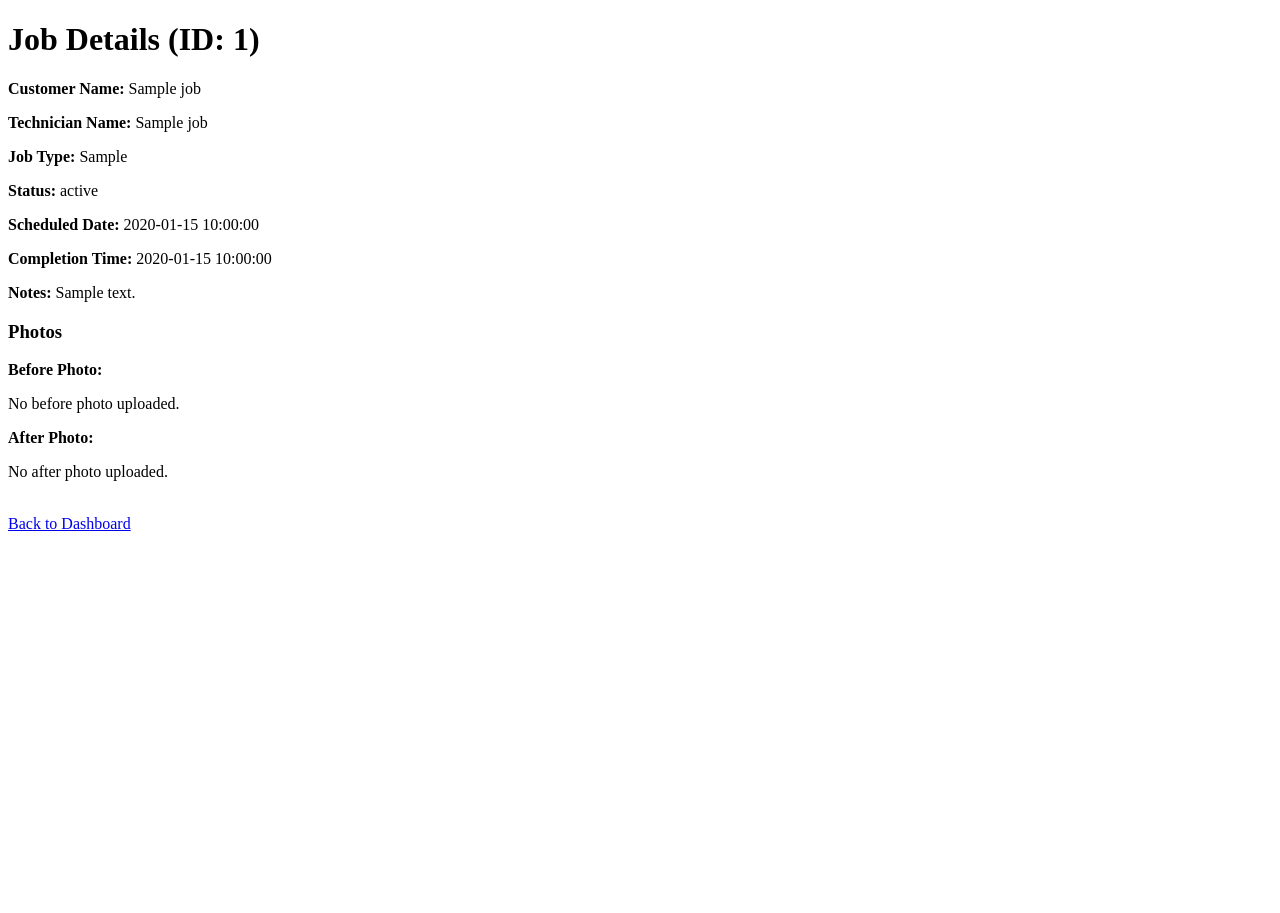
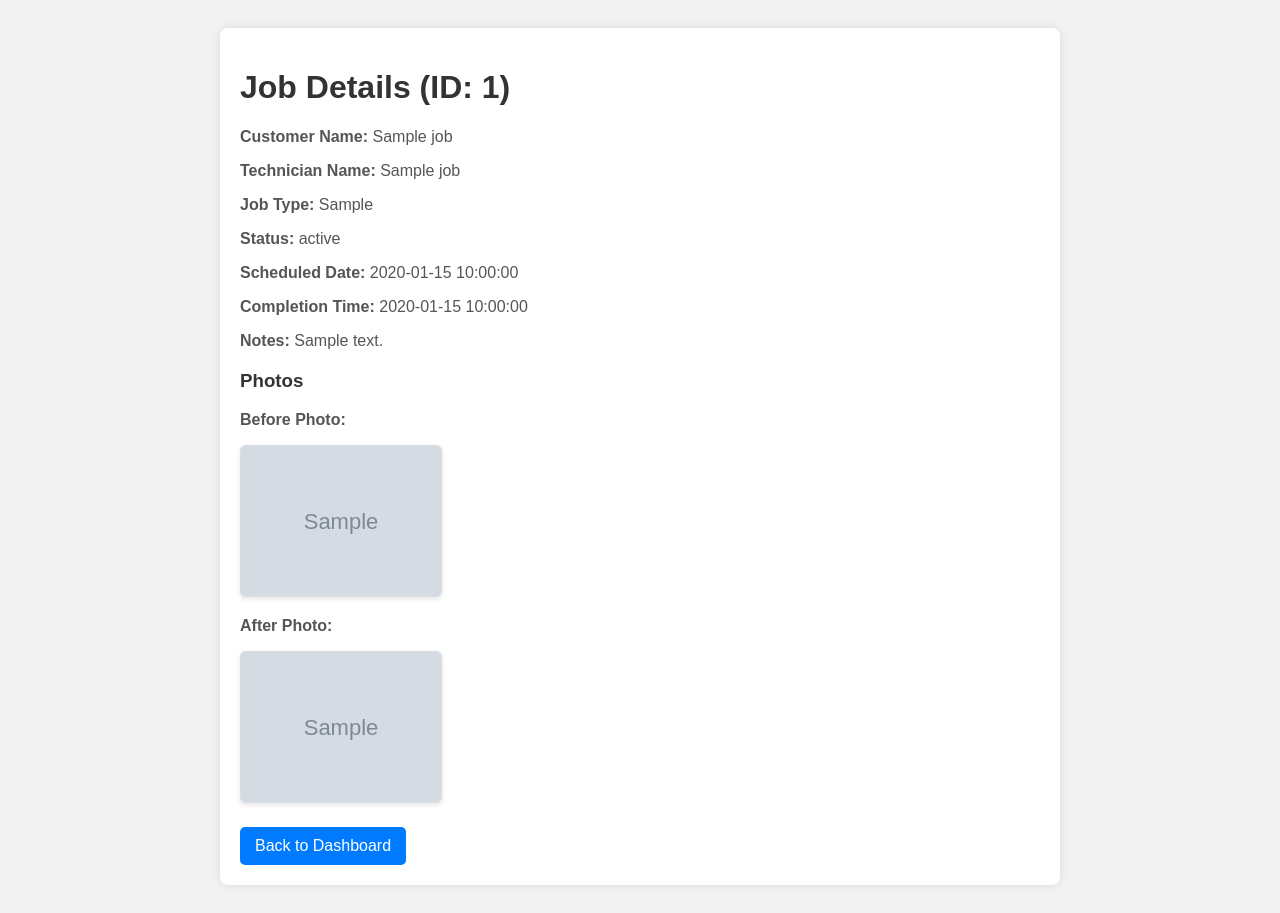
Before and after one commit to BassilAlkhalif/hvac-management-app, a Flask app: template hvac_management_app/templates/job_details.html in a window 1280 px wide. Before the commit the page ends 531 px from the top, so only its background shows below. Run offline with Flask 3, Linux system fonts and the light colour scheme; the template is opened without the code that fills it: most values are stand-ins (such as "Sample title", 1, 10 or a date in 2020); grey boxes marked "Sample" are stand-in pictures.

Commit message:
Update job_details.html

```diff
--- a/hvac_management_app/templates/job_details.html
+++ b/hvac_management_app/templates/job_details.html
@@ -4,8 +4,57 @@
 <meta charset="UTF-8">
 <meta name="viewport" content="width=device-width, initial-scale=1.0">
 <title>Job Details</title>
+<style>
+    body {
+        font-family: Arial, sans-serif;
+        background-color: #f2f2f2;
+        padding: 20px;
+    }
+    .container {
+        max-width: 800px;
+        margin: auto;
+        background-color: #fff;
+        padding: 20px;
+        box-shadow: 0 0 10px rgba(0, 0, 0, 0.1);
+        border-radius: 8px;
+    }
+    h1, h3 {
+        color: #333;
+    }
+    p {
+        font-size: 16px;
+        color: #555;
+    }
+    .photo-section {
+        margin-top: 20px;
+    }
+    .photo {
+        width: 200px;
+        height: auto;
+        border: 1px solid #ddd;
+        border-radius: 5px;
+        box-shadow: 0 2px 5px rgba(0, 0, 0, 0.1);
+    }
+    .no-photo {
+        color: #888;
+        font-style: italic;
+    }
+    .back-link {
+        display: inline-block;
+        margin-top: 20px;
+        padding: 10px 15px;
+        background-color: #007bff;
+        color: #fff;
+        text-decoration: none;
+        border-radius: 5px;
+    }
+    .back-link:hover {
+        background-color: #0056b3;
+    }
+</style>
 </head>
 <body>
+<div class="container">
     <h1>Job Details (ID: {{ job.id }})</h1>
 
     <p><strong>Customer Name:</strong> {{ job.customer_name }}</p>
@@ -16,27 +65,29 @@
     <p><strong>Completion Time:</strong> {{ job.completion_time }}</p>
     <p><strong>Notes:</strong> {{ job.notes }}</p>
 
+    <div class="photo-section">
         <h3>Photos</h3>
 
         <p><strong>Before Photo:</strong></p>
-{% if job.before_photo %}
-    <a href="{{ url_for('static', filename='uploads/' + job.before_photo) }}" target="_blank">
-        <img src="{{ url_for('static', filename='uploads/' + job.before_photo) }}" alt="Before Photo" style="width: 200px; height: auto;">
+        {% if before_photo_url %}
+            <a href="{{ before_photo_url }}" target="_blank">
+                <img src="{{ before_photo_url }}" alt="Before Photo" class="photo">
             </a>
         {% else %}
-    <p>No before photo uploaded.</p>
+            <p class="no-photo">No before photo uploaded.</p>
         {% endif %}
 
         <p><strong>After Photo:</strong></p>
-{% if job.after_photo %}
-    <a href="{{ url_for('static', filename='uploads/' + job.after_photo) }}" target="_blank">
-        <img src="{{ url_for('static', filename='uploads/' + job.after_photo) }}" alt="After Photo" style="width: 200px; height: auto;">
+        {% if after_photo_url %}
+            <a href="{{ after_photo_url }}" target="_blank">
+                <img src="{{ after_photo_url }}" alt="After Photo" class="photo">
             </a>
         {% else %}
-    <p>No after photo uploaded.</p>
+            <p class="no-photo">No after photo uploaded.</p>
         {% endif %}
+    </div>
 
-<br>
-<a href="/">Back to Dashboard</a>
+    <a href="{{ url_for('home') }}" class="back-link">Back to Dashboard</a>
+</div>
 </body>
 </html>
```
Lines whose indentation alone changed are shown as unchanged.
